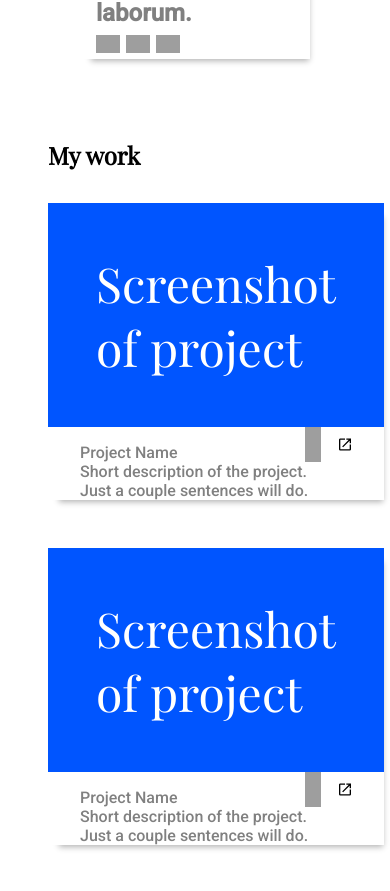
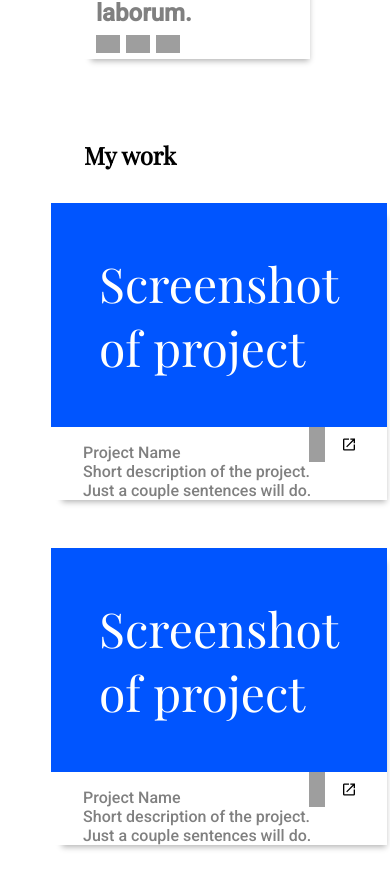
Before and after one commit to Noah-Gullo/homepage, a website built with webpack: page src/template.html in a window 390 px wide. Shown: the part 1189-2080 px from the top of the page. Built offline with nearby package versions, Linux system fonts and the light colour scheme; grey boxes are pictures that could not be loaded.

```diff
--- a/src/styles.css
+++ b/src/styles.css
@@ -50,11 +50,12 @@
 }
 
 #mywork{
-  margin-left: 2em;
+  margin-left: 3.5em;
 }
 
 #projectGrid{
   display: flex;
+  justify-content: center;
   flex-wrap: wrap;
   gap: 3em;
   margin-top: 2em;
```
